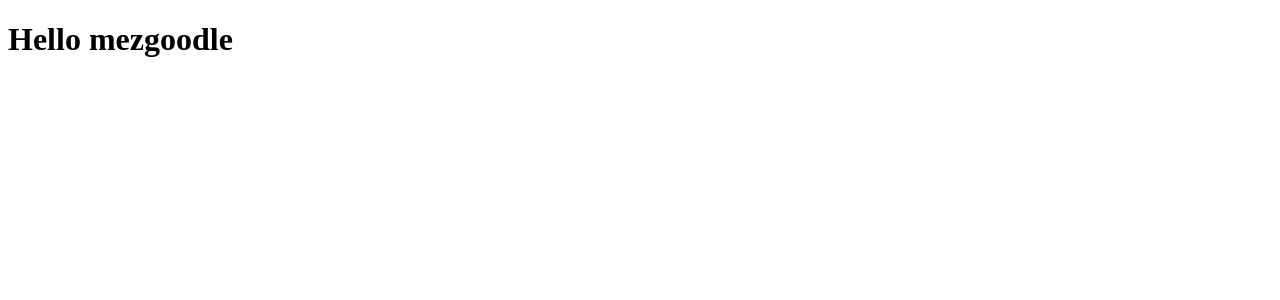
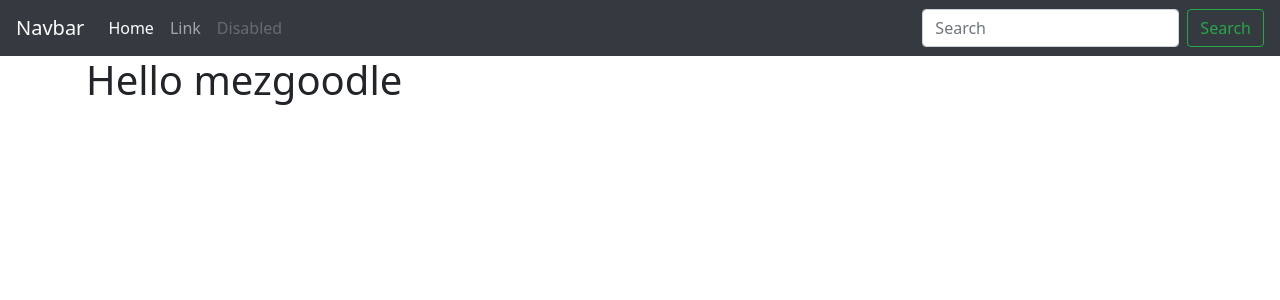
Before and after one commit to mezgoodle/MezBlog-flask, a Flask app: page / in a window 1280 px wide. Shown: the top 300 px of the page. Run offline with Flask 2, Linux system fonts and the light colour scheme; some libraries are stand-ins or nearby versions.

Commit message:
Add bootstrap

```diff
--- a/templates/index.html
+++ b/templates/index.html
@@ -3,9 +3,42 @@
 <head>
     <meta charset="UTF-8">
     <meta name="viewport" content="width=device-width, initial-scale=1.0">
+    <link rel="stylesheet" href="https://stackpath.bootstrapcdn.com/bootstrap/5.0.0-alpha1/css/bootstrap.min.css" integrity="sha384-r4NyP46KrjDleawBgD5tp8Y7UzmLA05oM1iAEQ17CSuDqnUK2+k9luXQOfXJCJ4I" crossorigin="anonymous">
     <title>Document</title>
 </head>
 <body>
-    <h1>Hello {{name}}</h1>
+    <nav class="navbar navbar-expand-lg navbar-dark bg-dark">
+        <div class="container-fluid">
+          <a class="navbar-brand" href="#">Navbar</a>
+          <button class="navbar-toggler" type="button" data-toggle="collapse" data-target="#navbarSupportedContent" aria-controls="navbarSupportedContent" aria-expanded="false" aria-label="Toggle navigation">
+            <span class="navbar-toggler-icon"></span>
+          </button>
+          <div class="collapse navbar-collapse" id="navbarSupportedContent">
+            <ul class="navbar-nav mr-auto mb-2 mb-lg-0">
+              <li class="nav-item">
+                <a class="nav-link active" aria-current="page" href="#">Home</a>
+              </li>
+              <li class="nav-item">
+                <a class="nav-link" href="#">Link</a>
+              </li>
+              <li class="nav-item">
+                <a class="nav-link disabled" href="#" tabindex="-1" aria-disabled="true">Disabled</a>
+              </li>
+            </ul>
+            <form class="d-flex">
+              <input class="form-control mr-2" type="search" placeholder="Search" aria-label="Search">
+              <button class="btn btn-outline-success" type="submit">Search</button>
+            </form>
+          </div>
+        </div>
+    </nav>
+    <div class="container">
+        <div class="row">
+            <h1>Hello {{name}}</h1>
+        </div>
+    </div>
+
+    <script src="https://cdn.jsdelivr.net/npm/popper.js@1.16.0/dist/umd/popper.min.js" integrity="sha384-Q6E9RHvbIyZFJoft+2mJbHaEWldlvI9IOYy5n3zV9zzTtmI3UksdQRVvoxMfooAo" crossorigin="anonymous"></script>
+    <script src="https://stackpath.bootstrapcdn.com/bootstrap/5.0.0-alpha1/js/bootstrap.min.js" integrity="sha384-oesi62hOLfzrys4LxRF63OJCXdXDipiYWBnvTl9Y9/TRlw5xlKIEHpNyvvDShgf/" crossorigin="anonymous"></script>
 </body>
 </html>
```
